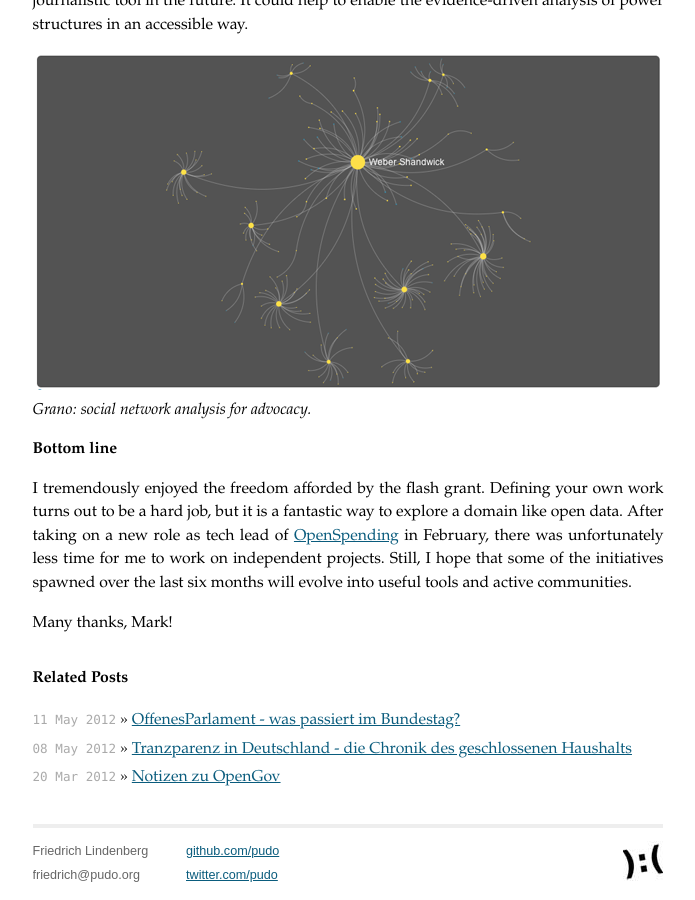
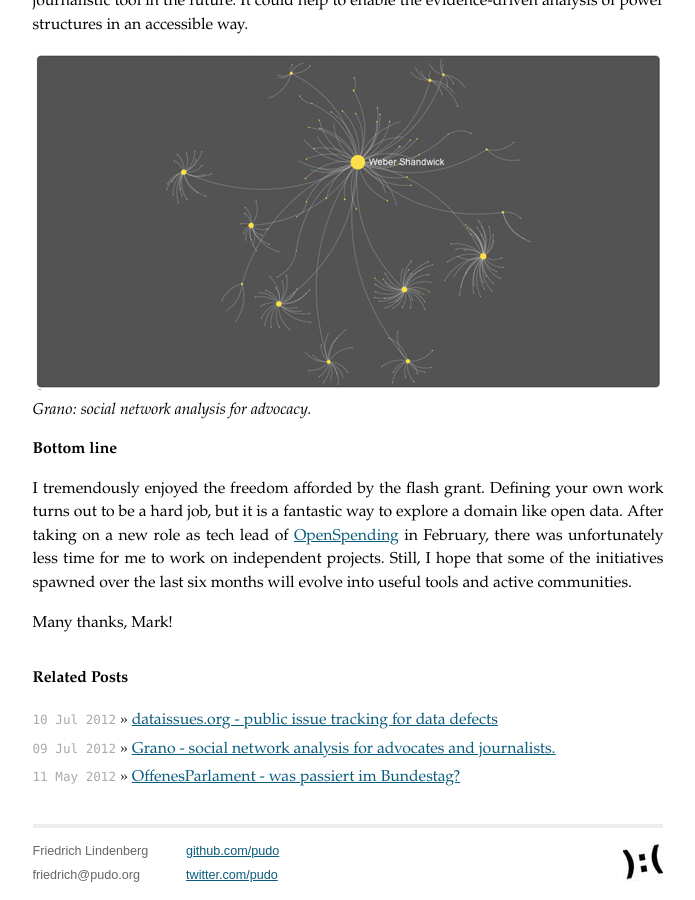
Before and after one commit to pudo/pudo.org, a Jekyll site: the page built from _posts/2012-05-15-shuttleworth.md, in a window 1280 px wide and 900 px high, scrolled down 3364 px. Shown: the whole window, without its empty margins (292-987 px from the left). Built offline with Jekyll 4.4.1, drawn with Linux system fonts in a browser that asks for light colours; Markdown is read by kramdown in place of the engine named in the settings; some of the changed lines change nothing that is shown; some of the changed text lies outside the part shown.

Commit message:
Push KNC submission posts for public review :)

```diff
--- a/_posts/2012-05-15-shuttleworth.md
+++ b/_posts/2012-05-15-shuttleworth.md
@@ -30,7 +30,8 @@
 As a demonstration of the kinds of tools needed, I spent a lot of time in October
 and January trying to to productize [OffenesParlament](http://offenesparlament.de), a legislative tracking site for the federal parliament. It allows citizens to easily
 search parliamentary business, speeches and to subscribe to updates about a specific
-topic or politician. The site has recently entered [entered its beta phase](http://okfn.de/2012/05/offenesparlament/) and we're now actively seeking more coders to help with the development.
+topic or politician. The site has recently entered [entered its beta phase](http://okfn.de/2012/05/offenesparlament/) and we're now actively seeking more coders to help with
+further development.
 
 But software along is not enough, so together with [fukami](http://foo.io) and the
 support of various NGOs ([OKFN](http://okfn.de), [CCC](http://ccc.de), [Digitale Gesellschaft](http://digitalegesellschaft.de) and the [Open Data Network](http://opendata-network.org/)), I helped to organize a [series of hackdays](http://hackday.net/) across Germany, in [Hamburg](http://pudo.org/2012/01/16/hackday-hamburg.html), Berlin and Cologne.
--- /dev/null
+++ b/_posts/2012-07-09-grano.md
@@ -0,0 +1,58 @@
+---
+layout: post
+title: Grano - social network analysis for advocates and journalists.
+---
+
+*On June 21st, the Knight News Challenge Round on Data ended. The day before,
+[Rufus](http://rufuspollock.org/), [Ross](https://twitter.com/rossjones) and
+I sat down to write out some ideas that we'd been discussing for a while. The
+first idea I want to repost here is a proposal for Grano, which I've [discussed
+in this blog before](http://pudo.org/2011/12/19/sna.html).*
+
+**1. What do you propose to do? [20 words]**
+
+We’ll make a powerful tool for journalists and advocates to keep track of actors and their relationships in complex environments.
+
+![Grano](/images/grano.png)
+
+**2. How will your project make data more useful? [50 words]**
+
+It’ll enable users to manage research in a structured way, helping them to link raw data to the actors, events and organisations they’re already investigating and to find those that they may have missed before. We’ll help users do their job more thoroughly, while creating a structure that can be re-used later.
+
+**3. How is your project different from what already exists? [30 words]**
+
+Network analysis means many things to people: it’s graph algorithms to coders, network diagrams to designers and CRM to business. Journalists and advocates need evidence gathering and information linkage to be at the core of these things.
+
+**4. Why will it work? [100 words]**
+
+We want to focus on four functions that will make this a practical tool instead of a gimmick:
+
+a) allowing users to easily integrate bulk data to complement manually entered information,
+
+b) helping them to keep track of the source for each fact that is entered and keeping a full version history,
+
+c) providing easy access control so that users can choose which information to keep private and which links to publish with others and
+
+d) text snippets, so that researchers can combine structured analysis and narrative fragments in which the tool will detect references to the network’s entities.
+
+**5. Who is working on it? [100 words]**
+
+The Open Knowledge Foundation wants to cooperate with investigative networks around the world to develop this project. We’ve already been pioneering data collection and presentation tools, such as DataHub.io and OpenSpending, as well as efforts like the Data Journalism Handbook and the School of Data to widen data literacy.
+
+* Friedrich Lindenberg (OKFN) has worked on several data projects and data-journalism training and will lead this project.
+* Ross Jones (OKFN) will contribute as a software architect.
+* Stefan Candea (2011 Nieman Fellow at Harvard, Director of the Romanian Center for Investigative Journalism) has offered to advise us.
+
+**6. What part of the project have you already built? [100 words]**
+
+We’ve already built Grano, a REST backend that can store network information, generate custom reports about nodes and relations and run full-text search. Because we think that meaningful network analysis is hard, we are conservative in the choice of technology to focus on outcomes. To force that, we decided to base our tool on a concrete use case. The software is now first used in an unannounced project that tracks lobbying in the EU, powering a special-purpose, JavaScript-only site. Unfortunately, this means the current prototype does not have a stand-alone web interface and the serious data integration capabilities we think it needs.
+
+**7. How would you use News Challenge funds? [50 words]**
+
+We want to develop Grano to give investigative journalists and civic hackers a (re-usable) web interface to design their network structure, manually enter data, integrate bulk data sets and to explore the resulting network, make notes, calculate key metrics and to export reports, rankings and network visualizations.
+
+**8. How would you sustain the project after the funding expires? [50 words]**
+
+While the service is going to be of immediate use, we believe that advocacy groups and newsrooms will also deploy it as a backend to their features and campaign sites. We aim to make Grano into a thriving open source project, supported through custom services for power users.
+
+**If you like this idea, please vote for it on the [proposal page](http://newschallenge.tumblr.com/post/25572174408/grano).**
--- /dev/null
+++ b/_posts/2012-07-10-dataissues.md
@@ -0,0 +1,45 @@
+---
+layout: post
+title: dataissues.org - public issue tracking for data defects
+---
+
+*On June 21st, the Knight News Challenge Round on Data ended. The day before,
+[Rufus](http://rufuspollock.org/), [Ross](https://twitter.com/rossjones) and
+I sat down to write out some ideas that we'd been discussing for a while. While
+we submitted proposals for [Grano](/2012/07/09/grano.html) and [DataProtocols](http://newschallenge.tumblr.com/post/25576949597/data-protocols-rough-consensus-running-code-and), we decided to hold back on this idea for another round. Still, sharing is caring.*
+
+**1. What do you propose to do? [20 words]**
+
+We’ll create a web service where data wranglers and consumers can log errors arising from processing, viewing or using data.
+
+**2. How will your project make data more useful? [50 words]**
+
+All data has errors. While data quality is often talked about, the best practice for data apps is often to have half a paragraph on the ‘about’ page. We want to build a service that is useful to data wranglers, but can also serve as documentation for end-users and basis for further discussion.
+
+**3. How is your project different from what already exists? [30 words]**
+
+Error reporting for software is either done as task tickets (e.g. github.com) or by capturing raw application output (e.g. exceptional.io). For data, we want to combine these two approaches to let users group recurring errors into issues that can then be discussed and fixed.
+
+**4. Why will it work? [100 words]**
+
+While all data processing workflows are different from dataset to dataset, the types of errors that occur are often quite similar and can be stored in a shared service. This is both immediately useful when doing data work - especially scheduled, unsupervised processes - but also as an activity log for other people to see.
+
+We’ll create both an easy-to-use online validation tool to check spreadsheets against a certain schema and an API with client libraries that can be integrated into existing processing pipelines. The reported issues can be full-out errors, but also probes that highlight implausible values.
+
+**5. Who is working on it? [100 words]**
+
+The Open Knowledge Foundation is...
+
+**6. What part of the project have you already built? [100 words]**
+
+We’ve got extensive experience working with dataset metadata from DataHub.io and produced a number of complex data processing pipelines (e.g. for UK spending data, that merges over 5000 spreadsheets in different formats). These clearly show the need for better reporting, and we have built several ad-hoc solutions but know that is a major area that is inadequately addressed in our work and those of others. We have already got a basic prototype and can build a first increment quickly.
+
+**7. How would you use News Challenge funds? [50 words]**
+
+We’ll built it! We’ll develop a full version of this service iteratively, test and promote it. We plan to work together with civic data projects as early adopters to get quick feedback and adapt the service to suit their needs.
+
+**8. How would you sustain the project after the funding expires? [50 words]**
+
+This will be perfectly suited to SaaS freemium model in which heavy and/or professional users who need to report large amounts of errors and generate complex reports pay a subscription fee. In addition as open-source software the project can be re-used and extended by others.
+
+**If you think this is a good idea, [help hacking and contribute patches to the dataissues repository](http://github.com/okfn/dataissues)!**
```
